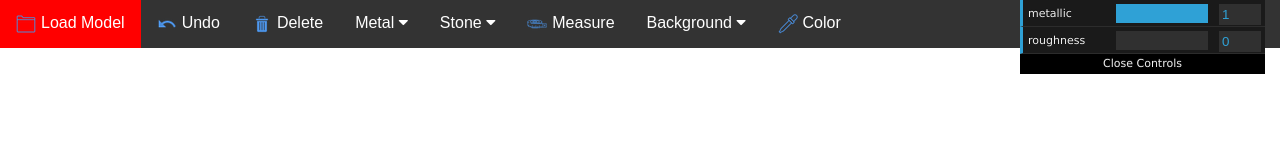
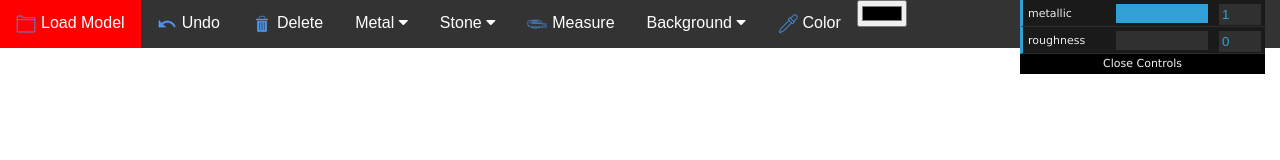
Before and after one commit to maheshmanni/STLMasterWeb, a plain HTML site: page viewer.html in a window 1280 px wide. Drawn offline with nearby package versions, Linux system fonts and the light colour scheme.

Commit message:
color picker issue fix

```diff
--- a/viewer.html
+++ b/viewer.html
@@ -64,7 +64,7 @@
 				  <a href="#" id = "18">Scene5</a>
 				</div>
 			  </div>
-			  <input type="color" style="display:none" id="colorpicker"/>
+			  <input type="color" id="colorpicker"/>
 			<a href="#" onclick="document.getElementById('colorpicker').click()"><i class="picker"></i>Color</a>
 
 		  </div>
```
